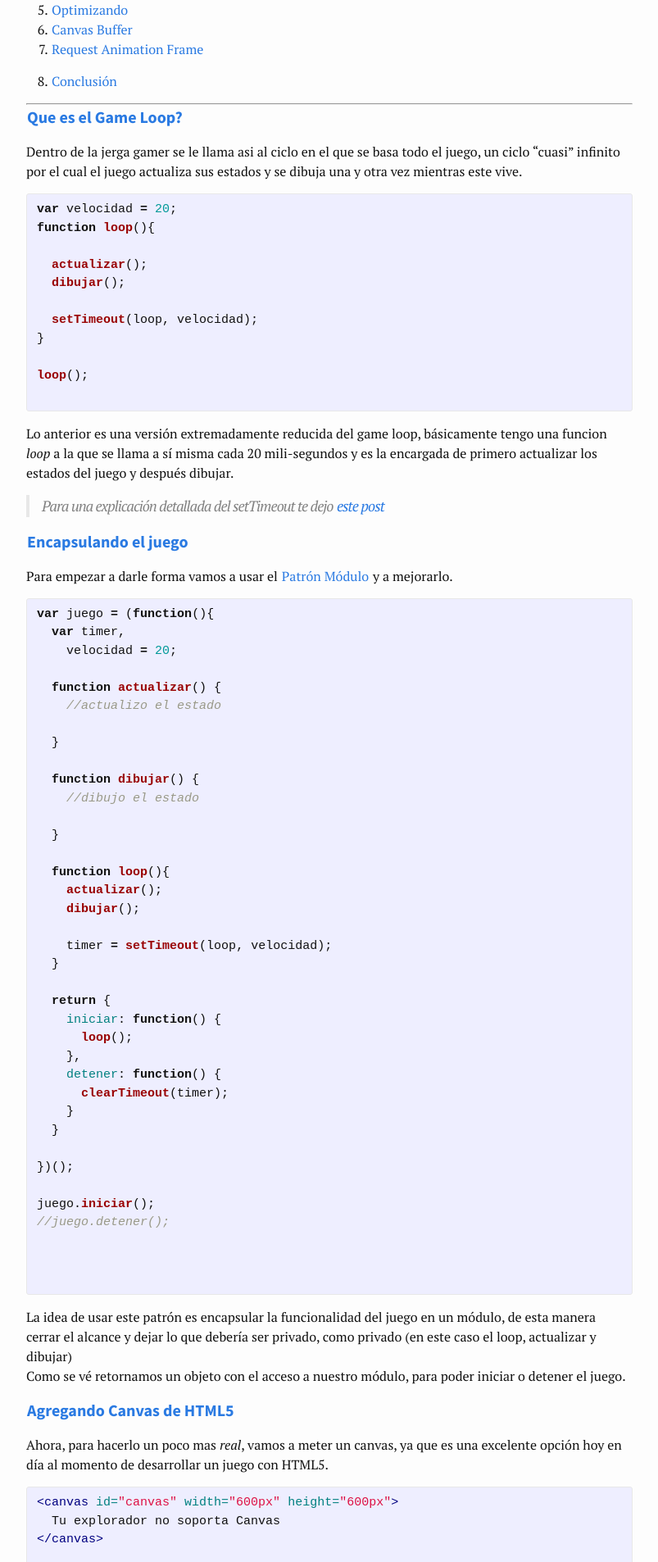
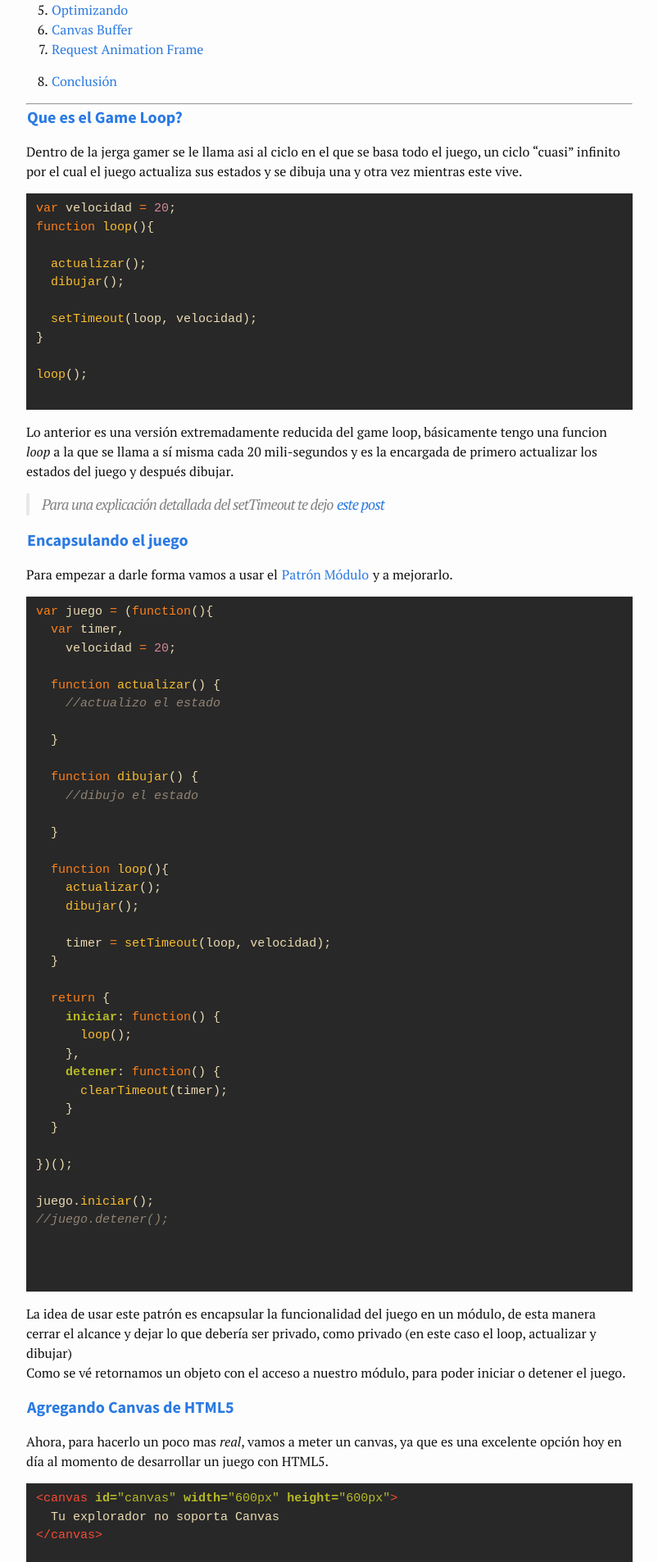
Before and after one commit to fernetjs/fernetjs.github.io, a Jekyll site: the page built from _posts/2012-09-06-construyendo-un-game-loop.md, in a window 1280 px wide. Shown: the part 556-2462 px from the top of the page at 82% size, without its empty margins (238-1041 px from the left). Built offline with Jekyll 4.4.1, drawn with Linux system fonts in a browser that asks for light colours; comment, search, counter and statistics services are not loaded.

Commit message:
changed syntax highlighting theme to gruvbox

```diff
--- a/_sass/_base.scss
+++ b/_sass/_base.scss
@@ -137,23 +137,25 @@ blockquote {
 pre,
 code {
     font-size: 15px;
-    border: 1px solid $grey-color-light;
     border-radius: 3px;
-    background-color: #eef;
 }
 
 code {
     padding: 1px 5px;
+    background-color: #eef;
 }
 
 pre {
     padding: 8px 12px;
     overflow-x: auto;
+    background-color: #282828;
 
     > code {
         border: 0;
         padding-right: 0;
         padding-left: 0;
+        background-color: #282828;
+        color: #ebdbb2;
     }
 }
 
--- a/_sass/_syntax-highlighting.scss
+++ b/_sass/_syntax-highlighting.scss
@@ -2,66 +2,86 @@
  * Syntax highlighting styles
  */
 .highlight {
-    background: #fff;
-    @extend %vertical-rhythm;
+  background: #282828;
+  color: #ebdbb2;
+  background-color: #282828;
+  @extend %vertical-rhythm;
 
-    .c     { color: #998; font-style: italic } // Comment
-    .err   { color: #a61717; background-color: #e3d2d2 } // Error
-    .k     { font-weight: bold } // Keyword
-    .o     { font-weight: bold } // Operator
-    .cm    { color: #998; font-style: italic } // Comment.Multiline
-    .cp    { color: #999; font-weight: bold } // Comment.Preproc
-    .c1    { color: #998; font-style: italic } // Comment.Single
-    .cs    { color: #999; font-weight: bold; font-style: italic } // Comment.Special
-    .gd    { color: #000; background-color: #fdd } // Generic.Deleted
-    .gd .x { color: #000; background-color: #faa } // Generic.Deleted.Specific
-    .ge    { font-style: italic } // Generic.Emph
-    .gr    { color: #a00 } // Generic.Error
-    .gh    { color: #999 } // Generic.Heading
-    .gi    { color: #000; background-color: #dfd } // Generic.Inserted
-    .gi .x { color: #000; background-color: #afa } // Generic.Inserted.Specific
-    .go    { color: #888 } // Generic.Output
-    .gp    { color: #555 } // Generic.Prompt
-    .gs    { font-weight: bold } // Generic.Strong
-    .gu    { color: #aaa } // Generic.Subheading
-    .gt    { color: #a00 } // Generic.Traceback
-    .kc    { font-weight: bold } // Keyword.Constant
-    .kd    { font-weight: bold } // Keyword.Declaration
-    .kp    { font-weight: bold } // Keyword.Pseudo
-    .kr    { font-weight: bold } // Keyword.Reserved
-    .kt    { color: #458; font-weight: bold } // Keyword.Type
-    .m     { color: #099 } // Literal.Number
-    .s     { color: #d14 } // Literal.String
-    .na    { color: #008080 } // Name.Attribute
-    .nb    { color: #0086B3 } // Name.Builtin
-    .nc    { color: #458; font-weight: bold } // Name.Class
-    .no    { color: #008080 } // Name.Constant
-    .ni    { color: #800080 } // Name.Entity
-    .ne    { color: #900; font-weight: bold } // Name.Exception
-    .nf    { color: #900; font-weight: bold } // Name.Function
-    .nn    { color: #555 } // Name.Namespace
-    .nt    { color: #000080 } // Name.Tag
-    .nv    { color: #008080 } // Name.Variable
-    .ow    { font-weight: bold } // Operator.Word
-    .w     { color: #bbb } // Text.Whitespace
-    .mf    { color: #099 } // Literal.Number.Float
-    .mh    { color: #099 } // Literal.Number.Hex
-    .mi    { color: #099 } // Literal.Number.Integer
-    .mo    { color: #099 } // Literal.Number.Oct
-    .sb    { color: #d14 } // Literal.String.Backtick
-    .sc    { color: #d14 } // Literal.String.Char
-    .sd    { color: #d14 } // Literal.String.Doc
-    .s2    { color: #d14 } // Literal.String.Double
-    .se    { color: #d14 } // Literal.String.Escape
-    .sh    { color: #d14 } // Literal.String.Heredoc
-    .si    { color: #d14 } // Literal.String.Interpol
-    .sx    { color: #d14 } // Literal.String.Other
-    .sr    { color: #009926 } // Literal.String.Regex
-    .s1    { color: #d14 } // Literal.String.Single
-    .ss    { color: #990073 } // Literal.String.Symbol
-    .bp    { color: #999 } // Name.Builtin.Pseudo
-    .vc    { color: #008080 } // Name.Variable.Class
-    .vg    { color: #008080 } // Name.Variable.Global
-    .vi    { color: #008080 } // Name.Variable.Instance
-    .il    { color: #099 } // Literal.Number.Integer.Long
+  code {
+    background-color: #282828;
+  }
+
+  .hll { background-color: #ffffcc }
+  .c { color: #928374; font-style: italic; background-color: #282828 } /* Comment */
+  .err { color: #ebdbb2; background-color: #282828 } /* Error */
+  .esc { color: #ebdbb2; background-color: #282828 } /* Escape */
+  .g { color: #ebdbb2; background-color: #282828 } /* Generic */
+  .k { color: #fe8019; background-color: #282828 } /* Keyword */
+  .l { color: #ebdbb2; background-color: #282828 } /* Literal */
+  .n { color: #ebdbb2; background-color: #282828 } /* Name */
+  .o { color: #fe8019; background-color: #282828 } /* Operator */
+  .x { color: #ebdbb2; background-color: #282828 } /* Other */
+  .p { color: #ebdbb2; background-color: #282828 } /* Punctuation */
+  .ch { color: #928374; font-style: italic; background-color: #282828 } /* Comment.Hashbang */
+  .cm { color: #928374; font-style: italic; background-color: #282828 } /* Comment.Multiline */
+  .cp { color: #8ec07c; background-color: #282828 } /* Comment.Preproc */
+  .c1 { color: #928374; font-style: italic; background-color: #282828 } /* Comment.Single */
+  .cs { color: #928374; font-style: italic; background-color: #282828 } /* Comment.Special */
+  .gd { color: #282828; background-color: #fb4934 } /* Generic.Deleted */
+  .ge { color: #83a598; text-decoration: underline; background-color: #282828 } /* Generic.Emph */
+  .gr { color: #ebdbb2; font-weight: bold; background-color: #fb4934 } /* Generic.Error */
+  .gh { color: #b8bb26; font-weight: bold; background-color: #282828 } /* Generic.Heading */
+  .gi { color: #282828; background-color: #b8bb26 } /* Generic.Inserted */
+  .go { color: #504945; background-color: #282828 } /* Generic.Output */
+  .gp { color: #ebdbb2; background-color: #282828 } /* Generic.Prompt */
+  .gs { color: #ebdbb2; background-color: #282828 } /* Generic.Strong */
+  .gu { color: #b8bb26; font-weight: bold; background-color: #282828 } /* Generic.Subheading */
+  .gt { color: #ebdbb2; font-weight: bold; background-color: #fb4934 } /* Generic.Traceback */
+  .kc { color: #fe8019; background-color: #282828 } /* Keyword.Constant */
+  .kd { color: #fe8019; background-color: #282828 } /* Keyword.Declaration */
+  .kn { color: #fe8019; background-color: #282828 } /* Keyword.Namespace */
+  .kp { color: #fe8019; background-color: #282828 } /* Keyword.Pseudo */
+  .kr { color: #fe8019; background-color: #282828 } /* Keyword.Reserved */
+  .kt { color: #fabd2f; background-color: #282828 } /* Keyword.Type */
+  .ld { color: #ebdbb2; background-color: #282828 } /* Literal.Date */
+  .m { color: #d3869b; background-color: #282828 } /* Literal.Number */
+  .s { color: #b8bb26; background-color: #282828 } /* Literal.String */
+  .na { color: #b8bb26; font-weight: bold; background-color: #282828 } /* Name.Attribute */
+  .nb { color: #fabd2f; background-color: #282828 } /* Name.Builtin */
+  .nc { color: #ebdbb2; background-color: #282828 } /* Name.Class */
+  .no { color: #d3869b; background-color: #282828 } /* Name.Constant */
+  .nd { color: #ebdbb2; background-color: #282828 } /* Name.Decorator */
+  .ni { color: #fabd2f; background-color: #282828 } /* Name.Entity */
+  .ne { color: #fb4934; background-color: #282828 } /* Name.Exception */
+  .nf { color: #fabd2f; background-color: #282828 } /* Name.Function */
+  .nl { color: #fb4934; background-color: #282828 } /* Name.Label */
+  .nn { color: #ebdbb2; background-color: #282828 } /* Name.Namespace */
+  .nx { color: #ebdbb2; background-color: #282828 } /* Name.Other */
+  .py { color: #ebdbb2; background-color: #282828 } /* Name.Property */
+  .nt { color: #fb4934; background-color: #282828 } /* Name.Tag */
+  .nv { color: #ebdbb2; background-color: #282828 } /* Name.Variable */
+  .ow { color: #fe8019; background-color: #282828 } /* Operator.Word */
+  .w { color: #ebdbb2; background-color: #282828 } /* Text.Whitespace */
+  .mb { color: #d3869b; background-color: #282828 } /* Literal.Number.Bin */
+  .mf { color: #d3869b; background-color: #282828 } /* Literal.Number.Float */
+  .mh { color: #d3869b; background-color: #282828 } /* Literal.Number.Hex */
+  .mi { color: #d3869b; background-color: #282828 } /* Literal.Number.Integer */
+  .mo { color: #d3869b; background-color: #282828 } /* Literal.Number.Oct */
+  .sb { color: #b8bb26; background-color: #282828 } /* Literal.String.Backtick */
+  .sc { color: #b8bb26; background-color: #282828 } /* Literal.String.Char */
+  .sd { color: #b8bb26; background-color: #282828 } /* Literal.String.Doc */
+  .s2 { color: #b8bb26; background-color: #282828 } /* Literal.String.Double */
+  .se { color: #b8bb26; background-color: #282828 } /* Literal.String.Escape */
+  .sh { color: #b8bb26; background-color: #282828 } /* Literal.String.Heredoc */
+  .si { color: #b8bb26; background-color: #282828 } /* Literal.String.Interpol */
+  .sx { color: #b8bb26; background-color: #282828 } /* Literal.String.Other */
+  .sr { color: #b8bb26; background-color: #282828 } /* Literal.String.Regex */
+  .s1 { color: #b8bb26; background-color: #282828 } /* Literal.String.Single */
+  .ss { color: #83a598; background-color: #282828 } /* Literal.String.Symbol */
+  .bp { color: #fabd2f; background-color: #282828 } /* Name.Builtin.Pseudo */
+  .vc { color: #ebdbb2; background-color: #282828 } /* Name.Variable.Class */
+  .vg { color: #ebdbb2; background-color: #282828 } /* Name.Variable.Global */
+  .vi { color: #ebdbb2; background-color: #282828 } /* Name.Variable.Instance */
+  .il { color: #d3869b; background-color: #282828 } /* Literal.Number.Integer.Long */
+
 }
```
